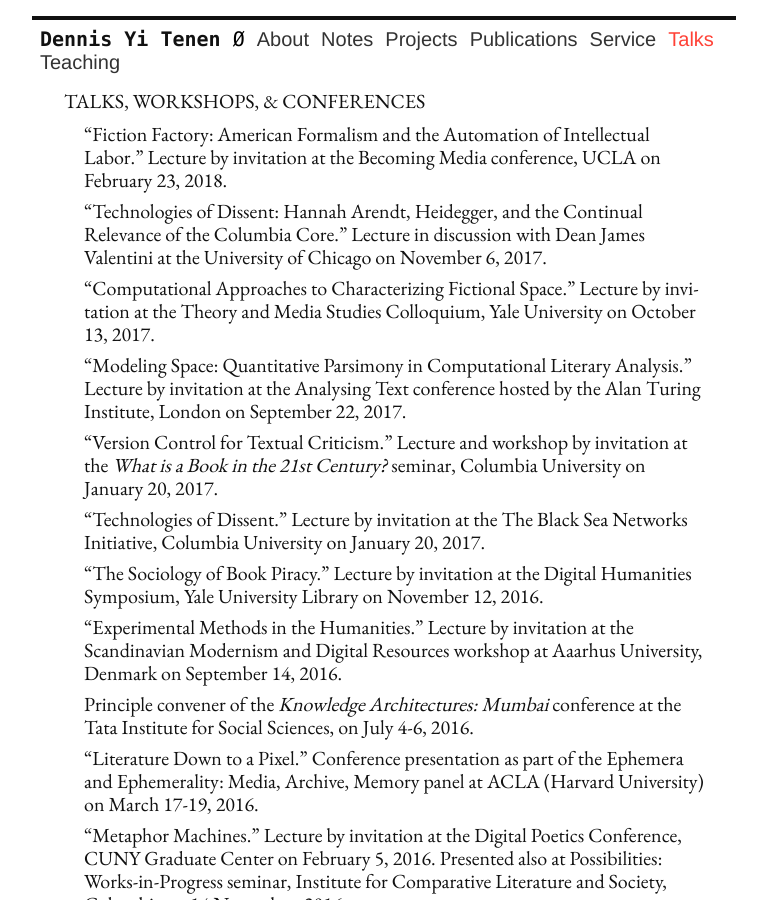
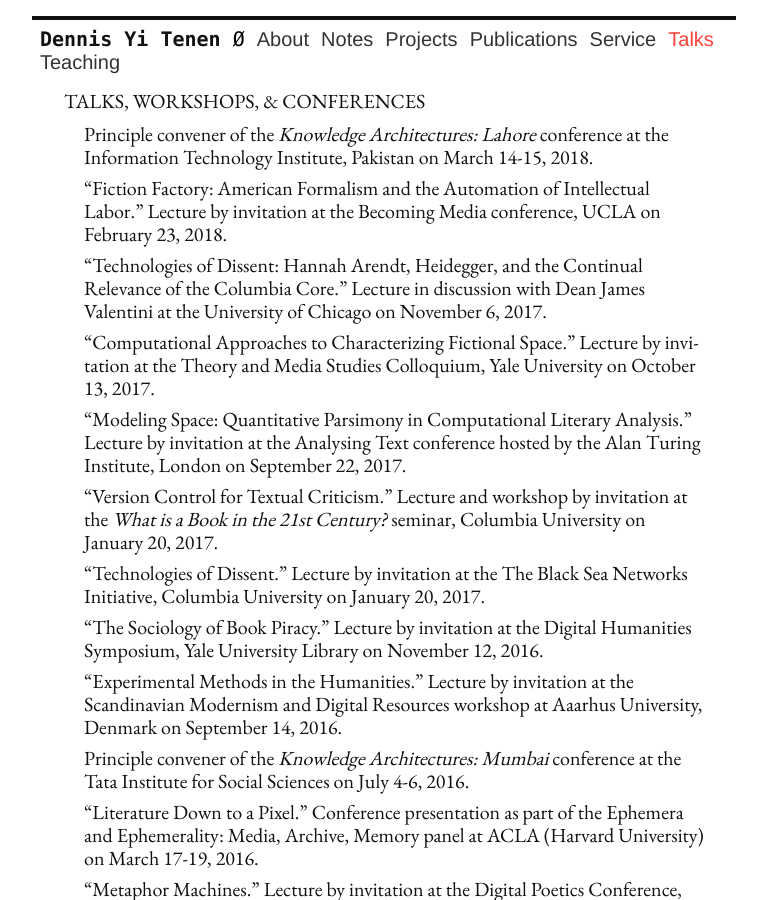
Before and after one commit to denten/denten.github.io, a Jekyll site: the page built from _pages/talks.md, in a window 1280 px wide and 900 px high. Shown: the whole window, without its empty margins (256-1023 px from the left). Built offline with Jekyll 4.4.1, drawn with Linux system fonts in a browser that asks for light colours; nearby versions of some CDN libraries; library files that are not in the unit come from our copies.

Commit message:
clean up the talks list

```diff
--- a/_includes/CV/06-talks.md
+++ b/_includes/CV/06-talks.md
@@ -1,6 +1,8 @@
 
 ## Talks, Workshops, & Conferences
 
+- Principle convener of the *Knowledge Architectures: Lahore* conference at
+  the Information Technology Institute, Pakistan on March 14-15, 2018.
 - "Fiction Factory: American Formalism and the Automation of Intellectual
   Labor." Lecture by invitation at the Becoming Media conference, UCLA on February 23, 2018.
 - "Technologies of Dissent: Hannah Arendt, Heidegger, and the Continual
@@ -23,7 +25,7 @@
   Scandinavian Modernism and Digital Resources workshop at Aaarhus University,
 Denmark on September 14, 2016.
 - Principle convener of the *Knowledge Architectures: Mumbai* conference at
-  the Tata Institute for Social Sciences, on July 4-6, 2016.
+  the Tata Institute for Social Sciences on July 4-6, 2016.
 - "Literature Down to a Pixel." Conference presentation as part of the
   Ephemera and Ephemerality: Media, Archive, Memory panel at ACLA (Harvard
 University) on March 17-19, 2016.
```
